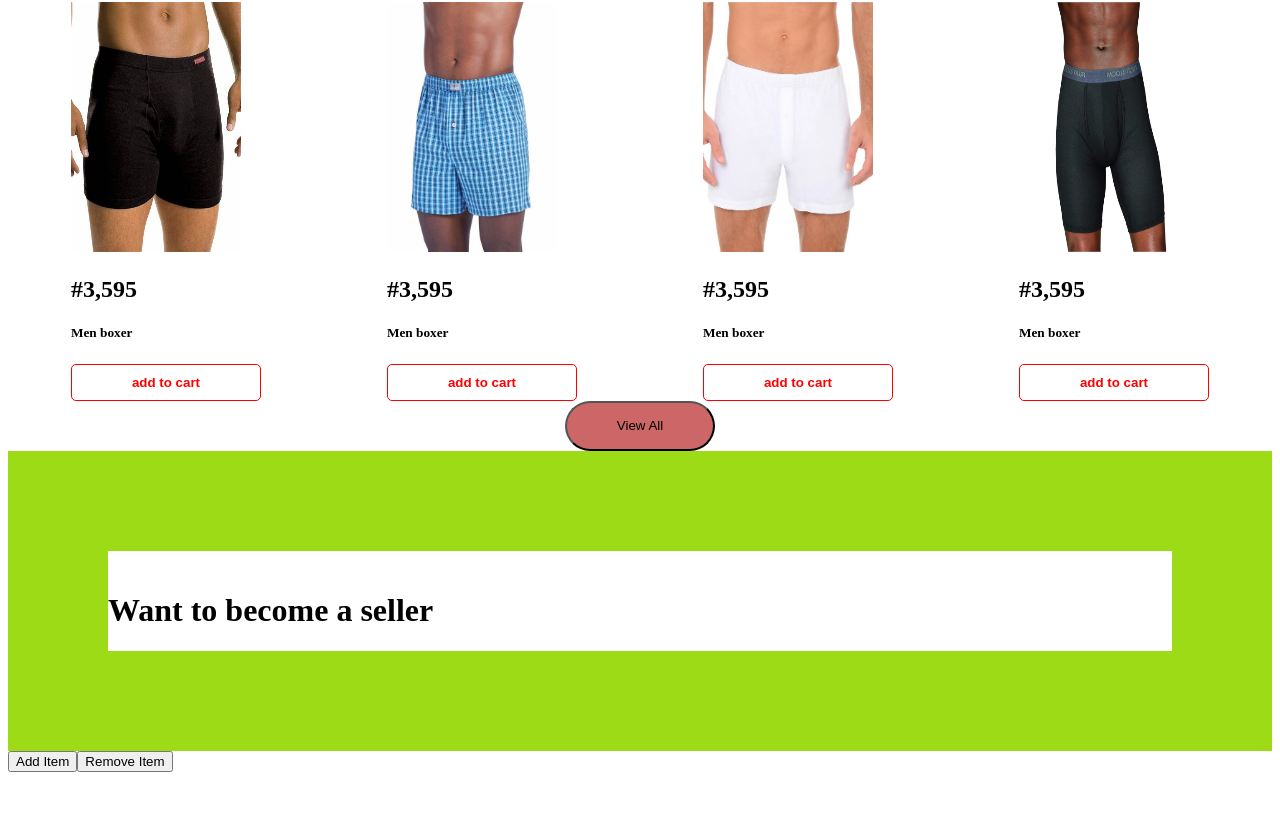
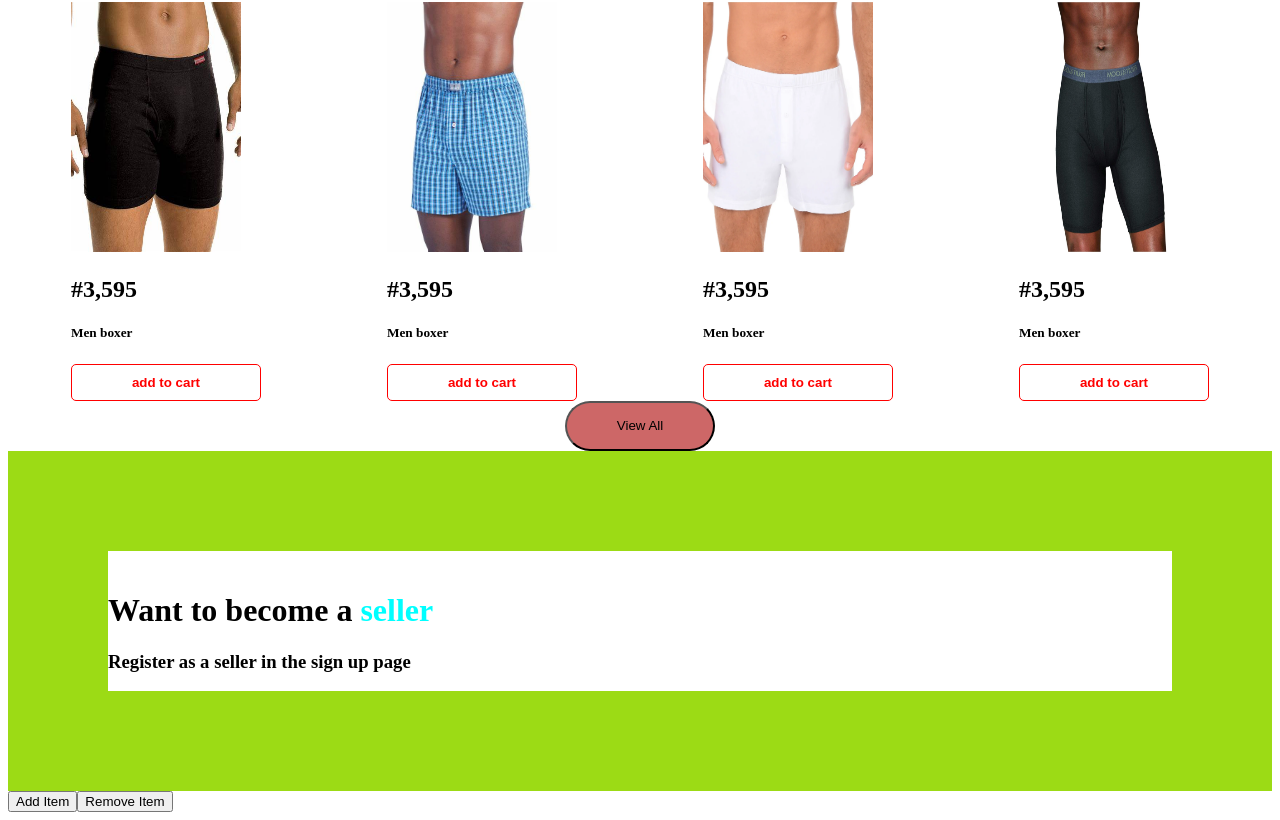
Before and after one commit to olaWhales/E-commerce-frontend, a React (Vite) app: page / in a window 1280 px wide. Shown: the part 1344-2164 px from the top of the page. Before the commit the page ends 2124 px from the top, so only its background shows below. Built offline with nearby package versions, Linux system fonts and the light colour scheme.

Commit message:
i added seller div in the homepage

```diff
--- a/src/auth/homePage.jsx
+++ b/src/auth/homePage.jsx
@@ -303,7 +303,10 @@ const HomePage = () => {
       {/* fourt div */}
 
       <div className={style.fourth_navbar}>
-        <h1>Want to become a seller</h1>
+        <h1>
+          Want to become a <span className={style.seller_color}> seller</span>
+        </h1>
+        <h3>Register as a seller in the sign up page</h3>
       </div>
 
       <div>
--- a/src/styles/homePage.module.css
+++ b/src/styles/homePage.module.css
@@ -214,3 +214,7 @@
     border: 100px solid rgb(156, 219, 21);
     padding-top: 20px;
 }
+
+.seller_color{
+    color: aqua;
+}
```
